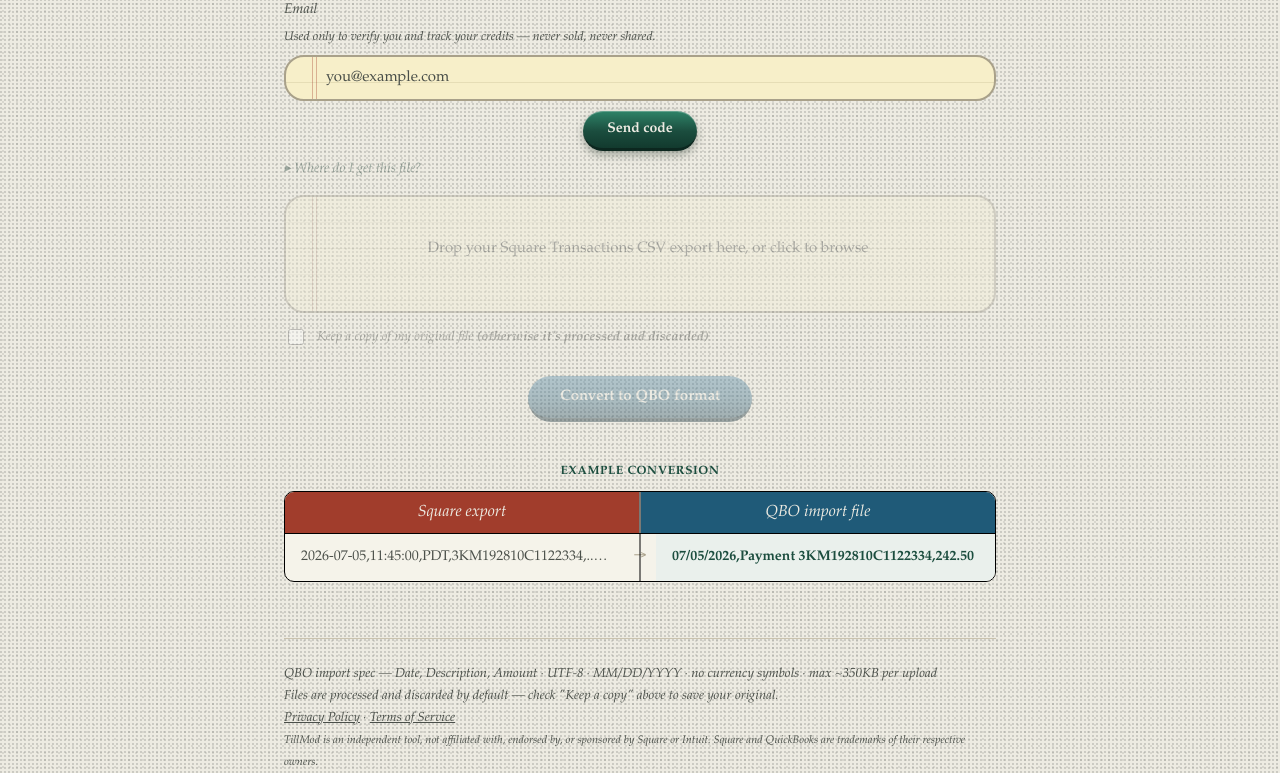
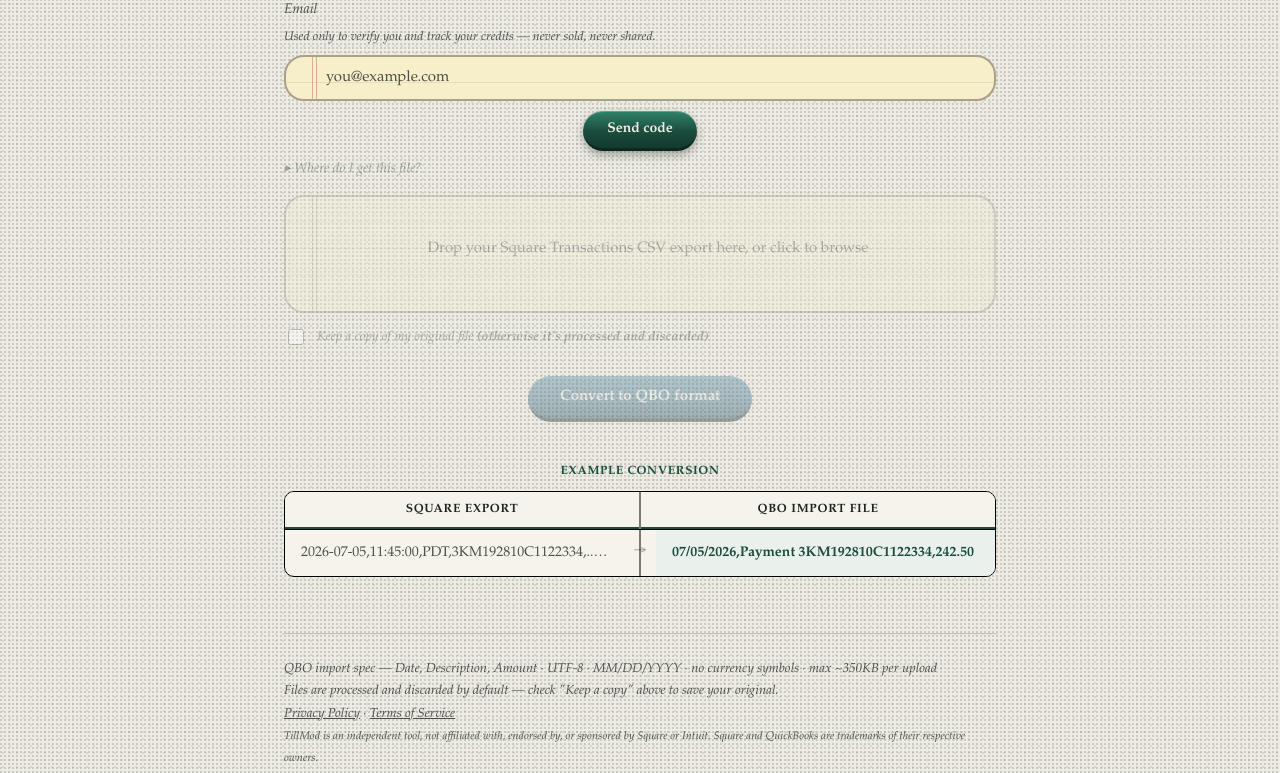
Before and after one commit to workathome180/TillMod, a Flask app: page / in a window 1280 px wide. Shown: the part 1133-1906 px from the top of the page. Run offline with Flask 3, Linux system fonts and the light colour scheme.

Commit message:
Replace red/blue example-conversion header banners with plain ledger-style headers
John's request: match the site's ledger aesthetic instead of colored banners.

Co-Authored-By: Claude Sonnet 5 <noreply@anthropic.com>

```diff
--- a/templates/index.html
+++ b/templates/index.html
@@ -216,18 +216,20 @@
   }
 
   .ledger-strip .label-row .label-cell {
-    background: var(--stamp-red);
-    color: var(--paper);
+    background: var(--paper-raised);
+    color: var(--ink);
+    font-weight: 700;
+    font-style: normal;
+    text-transform: uppercase;
+    letter-spacing: 0.06em;
+    font-size: 12px;
     padding: 8px 16px;
     text-align: center;
+    border-bottom: 2px solid var(--ledger-green);
   }
 
   .ledger-strip .label-row .label-divider {
     background: #000;
-  }
-
-  .ledger-strip .label-row .label-cell-qbo {
-    background: #1F5A78;
   }
 
   .ledger-strip .cell {
```
